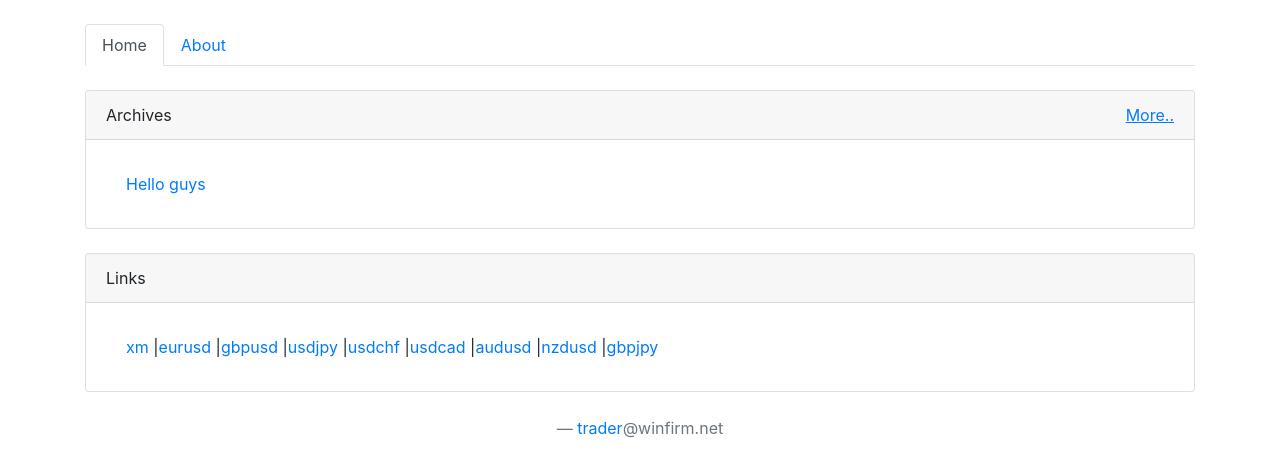
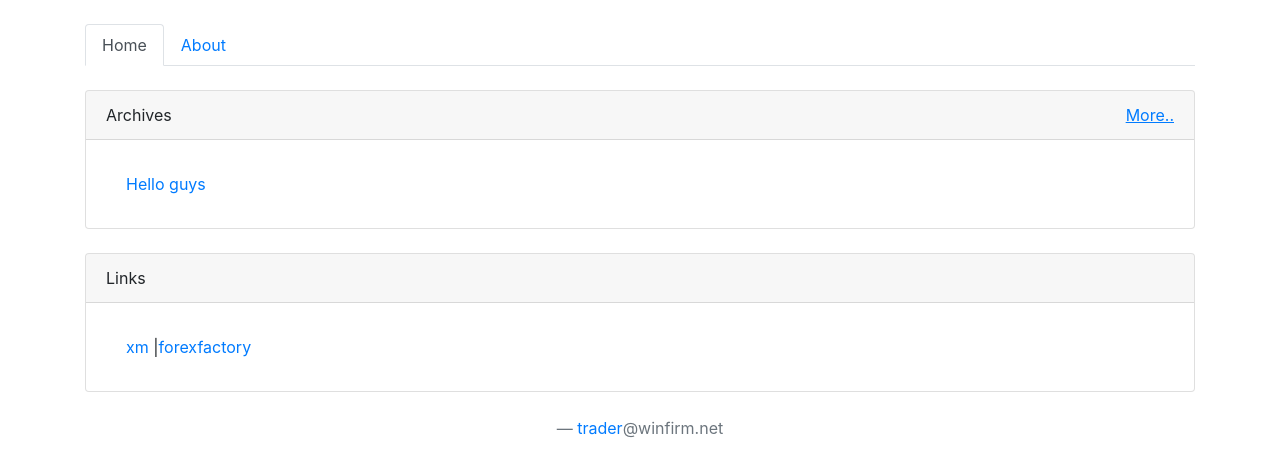
Before and after one commit to winfirm/blog, a Jekyll site: the page built from index.html, in a window 1280 px wide. Shown: the top 476 px of the page. Built offline with Jekyll 4.4.1, drawn with Linux system fonts in a browser that asks for light colours; the list of posts is cut into pages by our own code.

Commit message:
merge remote

```diff
--- a/_config.yml
+++ b/_config.yml
@@ -1,5 +1,5 @@
 name: Winfirm
-url: http://trade.youth168.com
+url: https://winfirm.net
 description: None
 
 permalink: /:title.html
--- a/charts/index.html
+++ b/charts/index.html
@@ -3,7 +3,7 @@
 <head>
   <meta name="viewport" content="width=device-width, initial-scale=1, maximum-scale=1, user-scalable=no">
   <meta http-equiv="Content-Type" content="text/html; charset=utf-8">
-  <title>Chart Master</title>
+  <title>Chart</title>
   <link rel="stylesheet" href="./main.css" crossorigin="anonymous">
   <script src="./lightweight-charts-v4.js" crossorigin="anonymous"></script>
   <script src="https://code.jquery.com/jquery-3.6.0.js" crossorigin="anonymous"></script>
--- a/index.html
+++ b/index.html
@@ -34,14 +34,7 @@ title: Trade Board
     <ul class="list-group list-group-flush">
       <li class="list-group-item">
         <a href="https://www.xm.com/cn/" target="_blank">xm</a>
-        |<a href="https://www.forexfactory.com/market/eurusd" target="_blank">eurusd</a>
-        |<a href="https://www.forexfactory.com/market/gbpusd" target="_blank">gbpusd</a>
-        |<a href="https://www.forexfactory.com/market/usdjpy" target="_blank">usdjpy</a>
-        |<a href="https://www.forexfactory.com/market/usdchf" target="_blank">usdchf</a>
-        |<a href="https://www.forexfactory.com/market/usdcad" target="_blank">usdcad</a>
-        |<a href="https://www.forexfactory.com/market/audusd" target="_blank">audusd</a>
-        |<a href="https://www.forexfactory.com/market/nzdusd" target="_blank">nzdusd</a>
-        |<a href="https://www.forexfactory.com/market/gbpjpy" target="_blank">gbpjpy</a>
+        |<a href="https://www.forexfactory.com/" target="_blank">forexfactory</a>
       </li>
     </ul>
   </div>
```
Also changed, not shown: other parts of index.html (+1 -1 lines).
